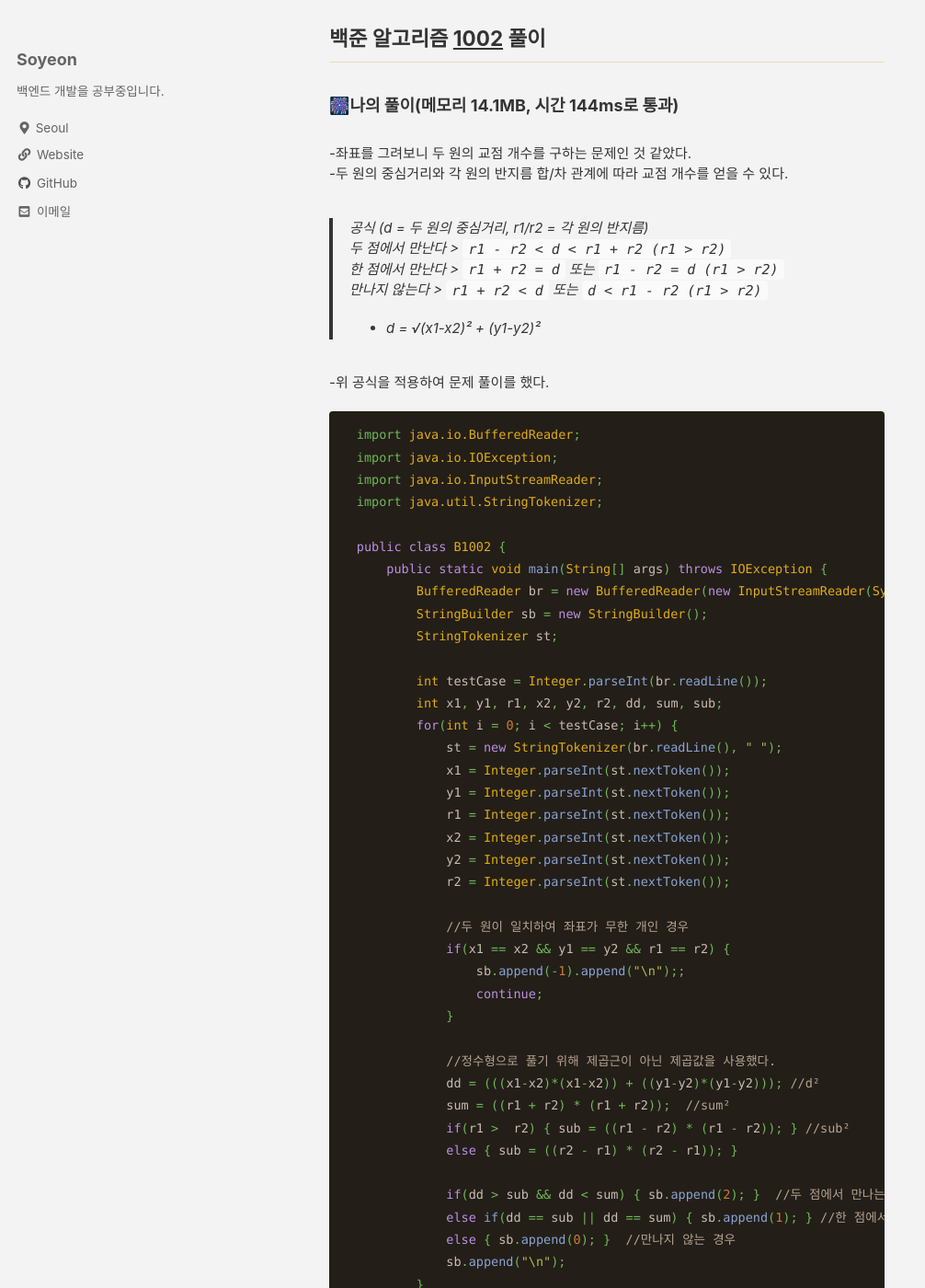
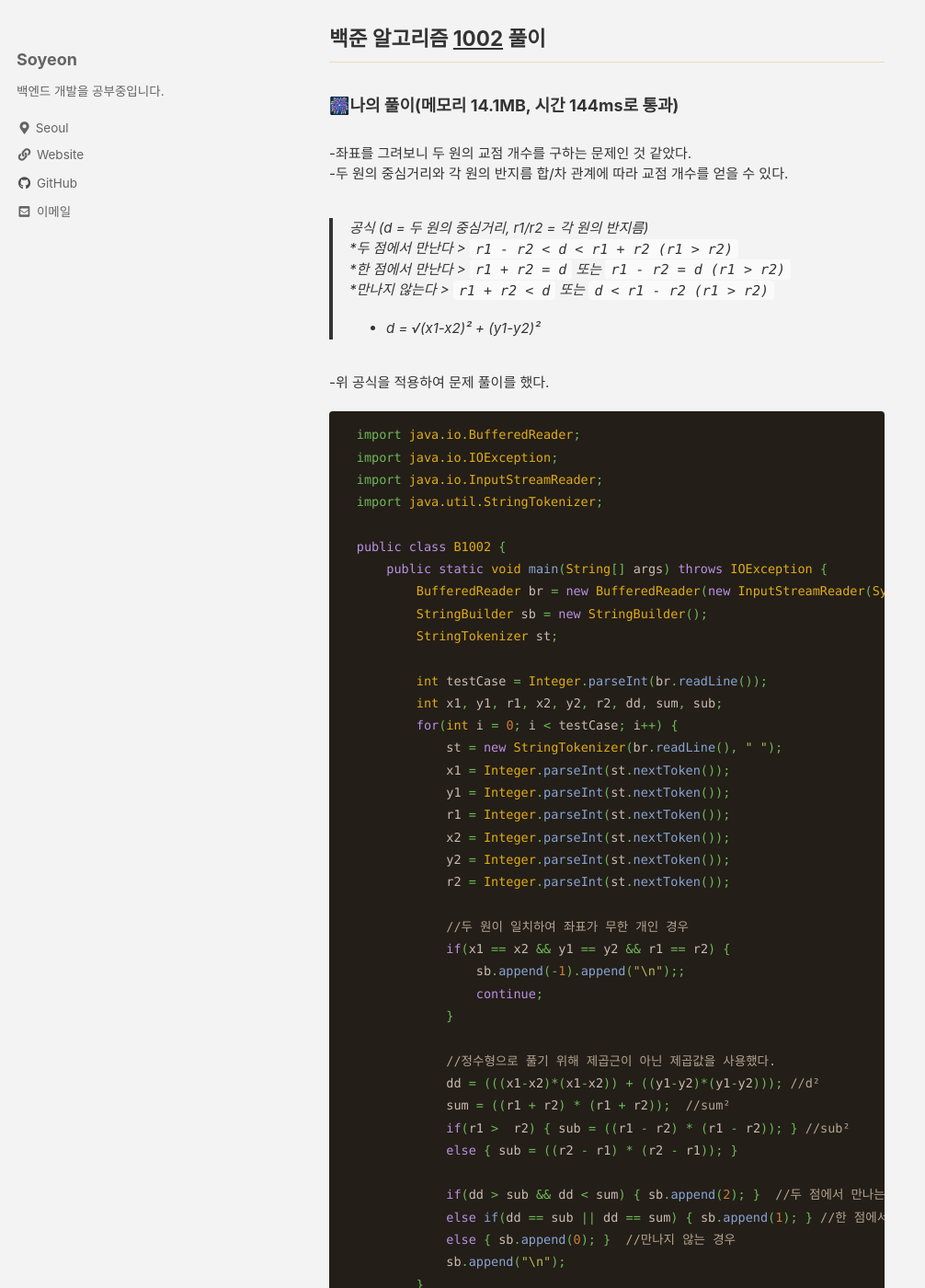
Before and after one commit to liv660/liv660.github.io, a Jekyll site: the page built from _posts/TIL/21.08.study/2021-08-05-210805.md, in a window 1280 px wide and 1400 px high, scrolled down 236 px. Shown: the whole window at 92% size, without its empty margins (0-1006 px from the left). Built offline with Jekyll 4.4.1, drawn with Linux system fonts in a browser that asks for light colours; cached includes are drawn as plain includes.

Commit message:
Update 08.05 #1002 algorithm

```diff
--- a/_posts/TIL/21.08.study/2021-08-05-210805.md
+++ b/_posts/TIL/21.08.study/2021-08-05-210805.md
@@ -11,10 +11,10 @@ categories:
 ###### 🎆나의 풀이(메모리 14.1MB, 시간 144ms로 통과) <br/>
 -좌표를 그려보니 두 원의 교점 개수를 구하는 문제인 것 같았다.<br>
 -두 원의 중심거리와 각 원의 반지름 합/차 관계에 따라 교점 개수를 얻을 수 있다.<br>
-> 공식 (d = 두 원의 중심거리, r1/r2 = 각 원의 반지름) <br>
-두 점에서 만난다 > `r1 - r2 < d < r1 + r2 (r1 > r2)` <br>
-한 점에서 만난다 > `r1 + r2 = d` 또는 `r1 - r2 = d (r1 > r2)` <br>
-만나지 않는다 > `r1 + r2 < d` 또는 `d < r1 - r2 (r1 > r2)` <br>
+> 공식 (d = 두 원의 중심거리,  r1/r2 = 각 원의 반지름) <br>
+*두 점에서 만난다 > `r1 - r2 < d < r1 + r2 (r1 > r2)` <br>
+*한 점에서 만난다 > `r1 + r2 = d` 또는 `r1 - r2 = d (r1 > r2)` <br>
+*만나지 않는다 > `r1 + r2 < d` 또는 `d < r1 - r2 (r1 > r2)` <br>
 * d = √(x1-x2)² + (y1-y2)²
 
 -위 공식을 적용하여 문제 풀이를 했다.<br>
@@ -66,7 +66,7 @@ categories:
 
 <br>
 
-  ###### 🎆[해설](https://st-lab.tistory.com/90)(메모리 14.3MB, 시간 144ms로 통과) <br/>
+###### 🎆[해설](https://st-lab.tistory.com/90)(메모리 14.3MB, 시간 144ms로 통과) <br/>
   -각 경우의 수를 if-else if문으로 구현하고, `Math.pow()`를 적용하여 풀이했다.<br>
   -`Math.pow(a, b)` -  a의 b제곱값을 리턴한다. (값은 모두 double형이다.)<br>
 
```
